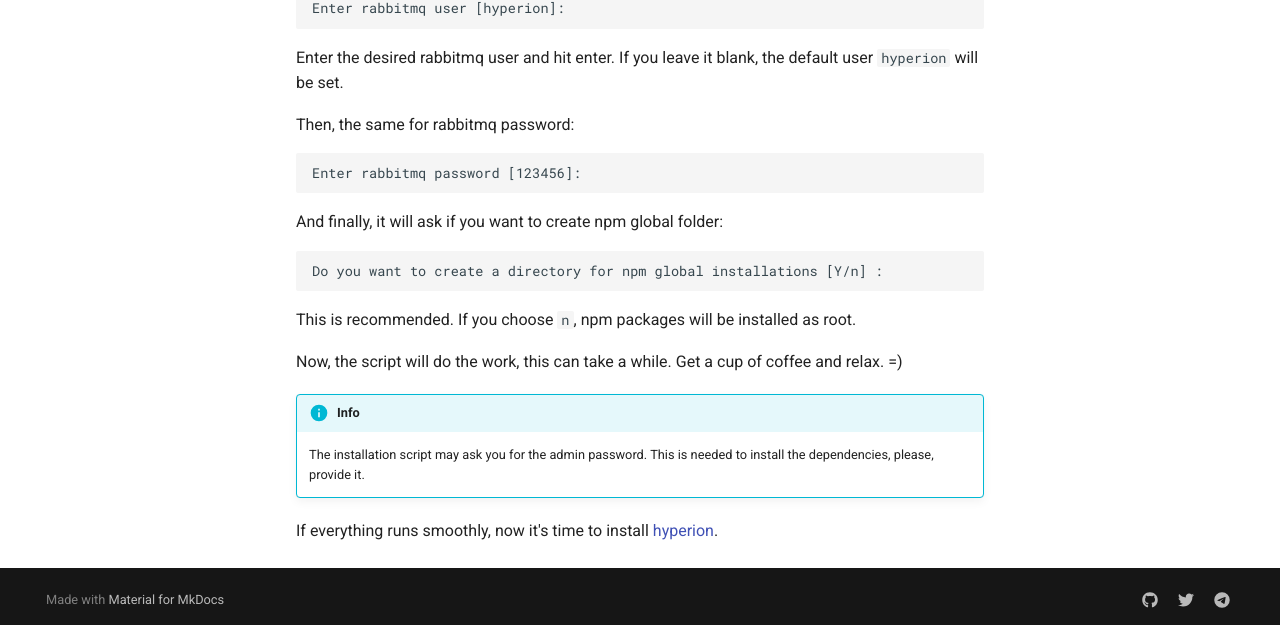
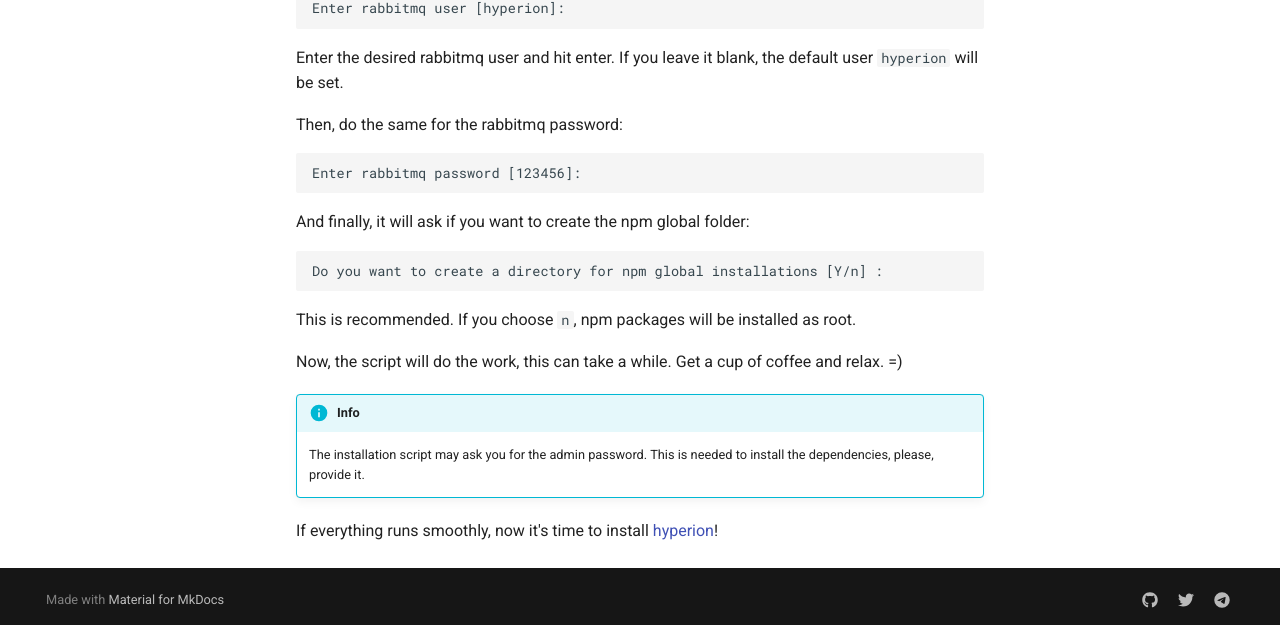
Before and after one commit to eosrio/hyperion-docs, an MkDocs documentation site: the page built from docs/quickstart.md, in a window 1280 px wide and 1167 px high. Shown: the part 535-1160 px from the top of the window. Built offline with MkDocs 1.6.1 and Material for MkDocs 9.7.7, drawn with Linux system fonts in a browser that asks for light colours; comment, search, counter and statistics services are not loaded.

Commit message:
Update quickstart.md

`````diff
--- a/docs/quickstart.md
+++ b/docs/quickstart.md
@@ -17,12 +17,12 @@ Enter rabbitmq user [hyperion]:
 Enter the desired rabbitmq user and hit enter. If you leave it blank, the default user
 `hyperion` will be set.
 
-Then, the same for rabbitmq password:
+Then, do the same for the rabbitmq password:
 ```
 Enter rabbitmq password [123456]:
 ```
 
-And finally, it will ask if you want to create npm global folder:
+And finally, it will ask if you want to create the npm global folder:
 ````
 Do you want to create a directory for npm global installations [Y/n] :
 ````
@@ -33,4 +33,4 @@ Now, the script will do the work, this can take a while. Get a cup of coffee and
 !!! info
     The installation script may ask you for the admin password. This is needed to install the dependencies, please, provide it.
 
-If everything runs smoothly, now it's time to install [hyperion](hyperion.md).
+If everything runs smoothly, now it's time to install [hyperion](hyperion.md)!
`````
